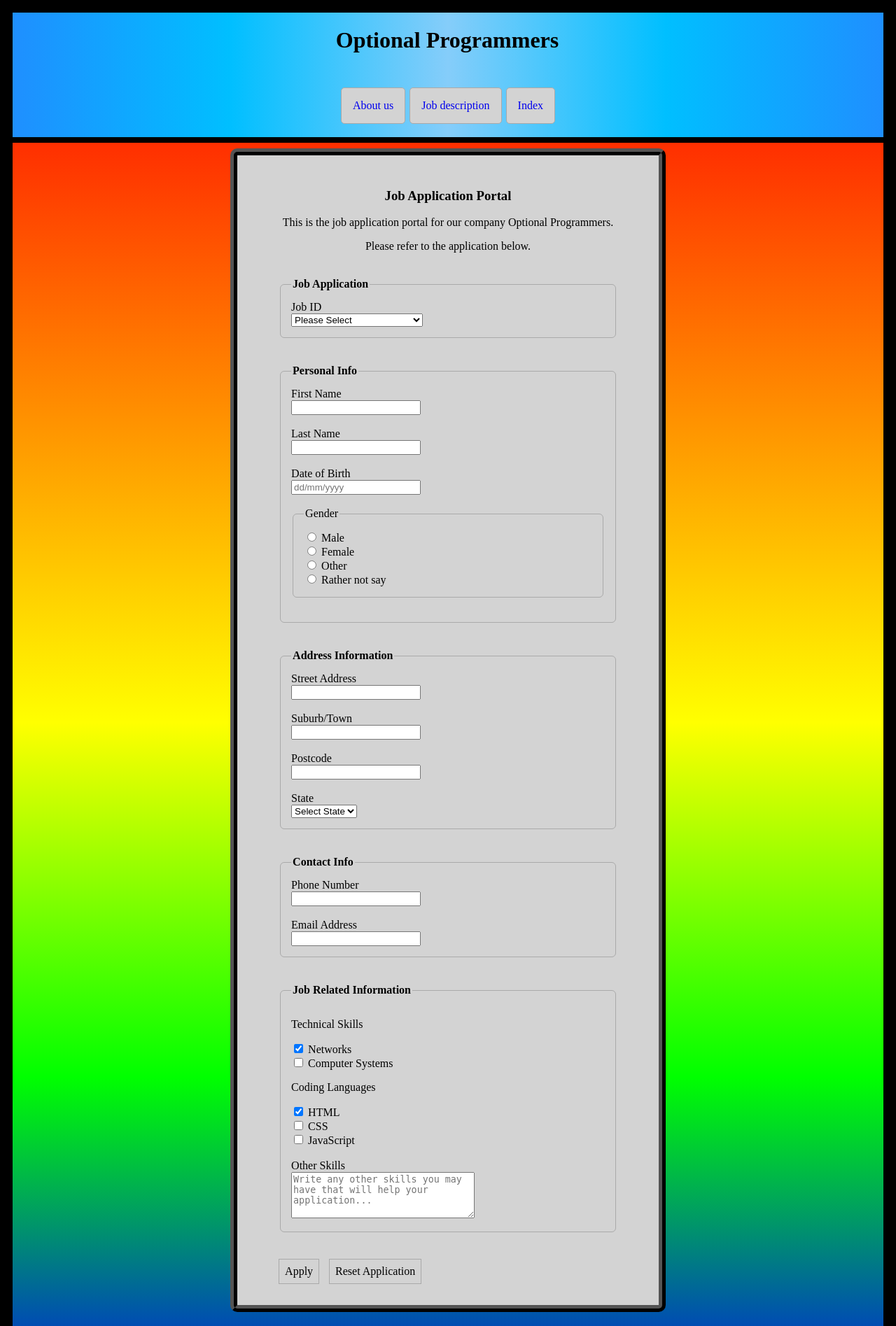
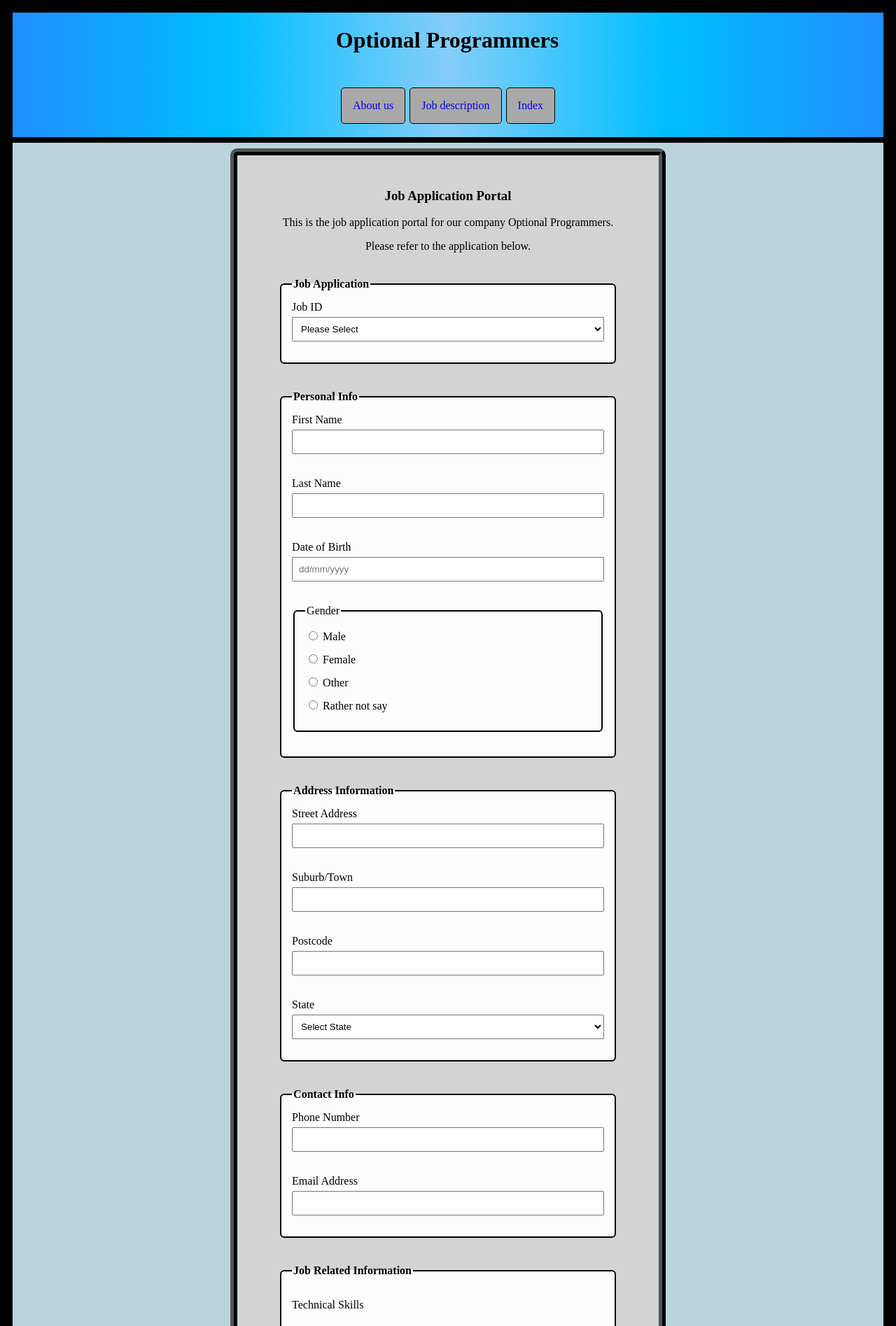
Before and after one commit to TwentyTwoCharacters/Web-Tech-Project-2, a PHP site: page /apply.html in a window 1280 px wide. Shown: the top 1895 px of the page at 70% size. Run offline with PHP 8.4, Linux system fonts and the light colour scheme.

Commit message:
luke - final touches

```diff
--- a/styles/styles.css
+++ b/styles/styles.css
@@ -101,7 +101,7 @@ html {
 
 .cssbody {
     border: solid 10px black;
-    background: linear-gradient(0.5turn, #FF0000, #FF7F00, #FFFF00, #00FF00, #0000FF	);
+    background: rgb(186, 212, 220); /*linear-gradient(0.5turn, #FF0000, #FF7F00, #FFFF00, #00FF00, #0000FF	)*/;
     color: black;
 }
 
@@ -117,11 +117,11 @@ nav {
 
 /* Navigation links styling */
 nav a {
-    position:fixed top center;
     text-decoration: none black;
+
     padding: 1em 1em;
-    border: 1px solid darkgray;
-    background:lightgray;
+    border: 1px solid black;
+    background:darkgray;
     border-radius: 5px;
     margin: 3px;
 }
@@ -239,18 +239,31 @@ nav a:hover {
 }
 
 
-fieldset {
-    margin-bottom: 20px;
-    padding: 15px;
-    border: 1px solid #aaa;
-    border-radius: 6px;
-}
+    fieldset {
+        margin-bottom: 20px;
+        padding: 15px;
+        border: 2px solid black;
+        border-radius: 6px;
+        background-color: #fdfdfd;
+    }
+
+    input, select, textarea {
+        width: 100%;
+        padding: 8px;
+        margin-top: 5px;
+        margin-bottom: 15px;
+        box-sizing: border-box;
+    }
+
+
+
 
 .form-button {
     text-decoration: none;
+    font-weight: bold;
     padding: 0.5em 0.5em;
-    border: 1px solid darkgray;
-    background: lightgray;
+    border: 1px solid black;
+    background: darkgray;
     font: inherit;
     cursor: pointer;
     margin-right: 10px;
@@ -260,7 +273,9 @@ fieldset {
 .form-button:hover {
     border: 4px solid black;
 }
-
-
+input[type="radio"],
+input[type="checkbox"] {
+    width: auto;
+}
 
 /* Jobs Page */
```
